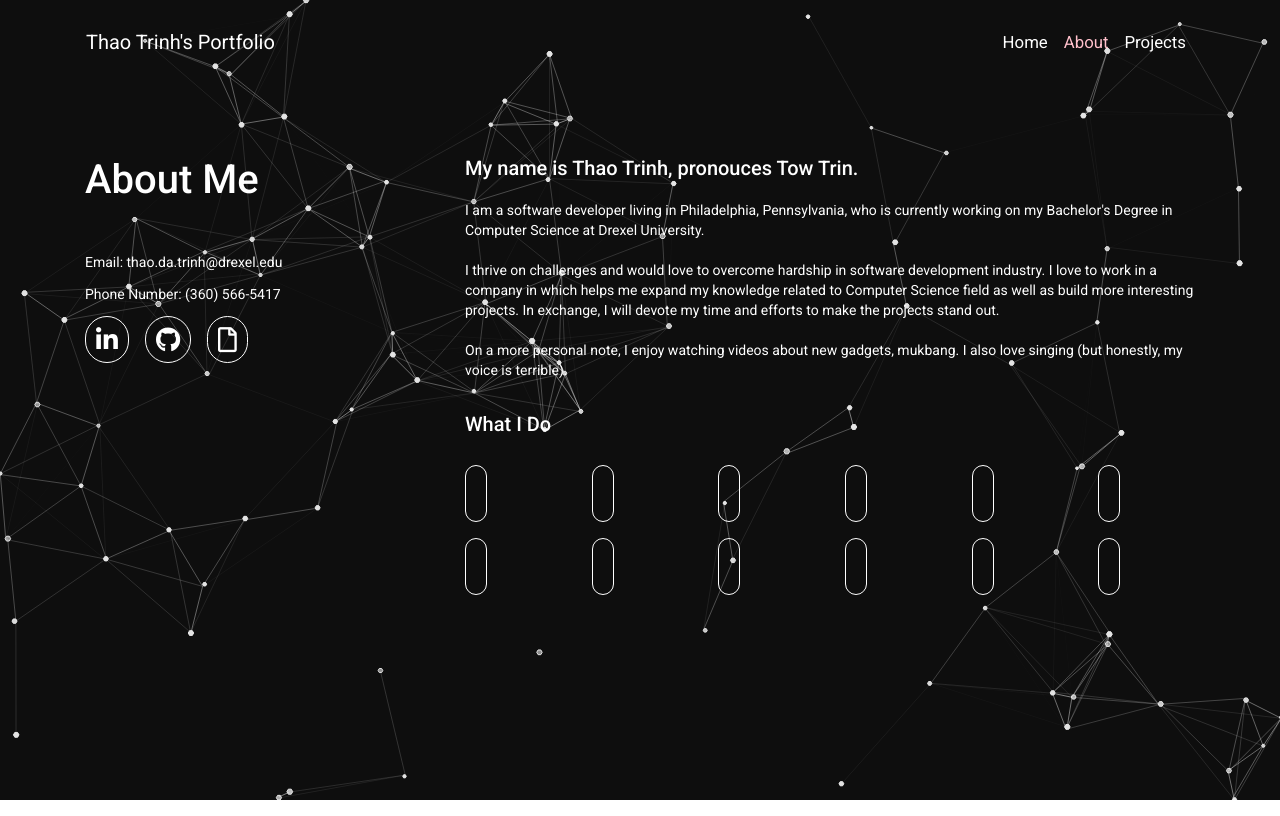
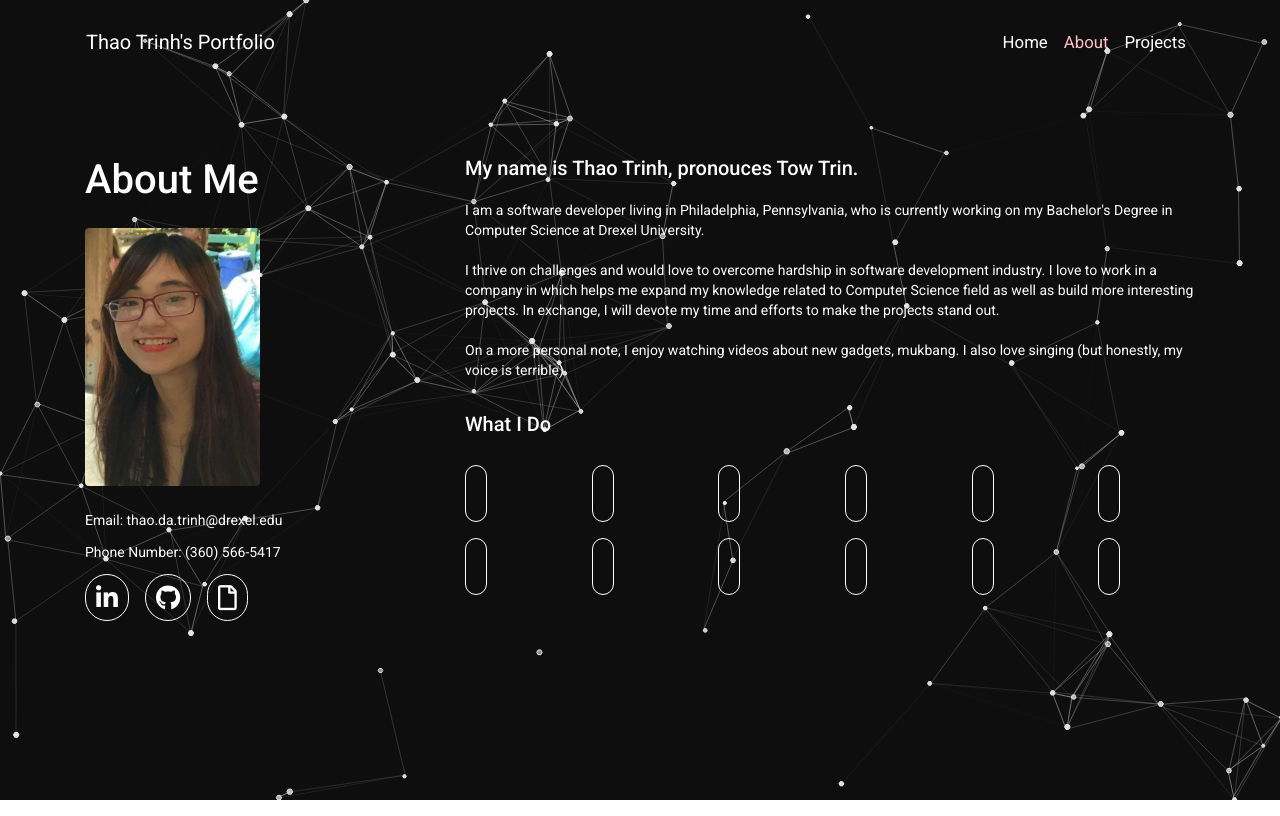
Before and after one commit to dathaotrinh/portfolio, an Angular app: page /about-me in a window 1280 px wide. Built offline with nearby package versions, Linux system fonts and the light colour scheme; some icons are missing.

Commit message:
profile pic

```diff
--- a/src/app/aboutme/aboutme.component.html
+++ b/src/app/aboutme/aboutme.component.html
@@ -1,7 +1,8 @@
 <div class="row my-5">
     <div class="col-md-4 col-xs-12 mb-5">
         <div class="h1">About Me</div>
-        <p class="mt-5">
+        <img src="../../assets/face.png" style="width: 50%; border: none;" alt="profile" class="rounded mt-3">
+        <p class="mt-4">
             Email: thao.da.trinh@drexel.edu
         </p>
         <p>Phone Number: (360) 566-5417</p>
```
Also changed, not shown: src/assets/face.png (added).
